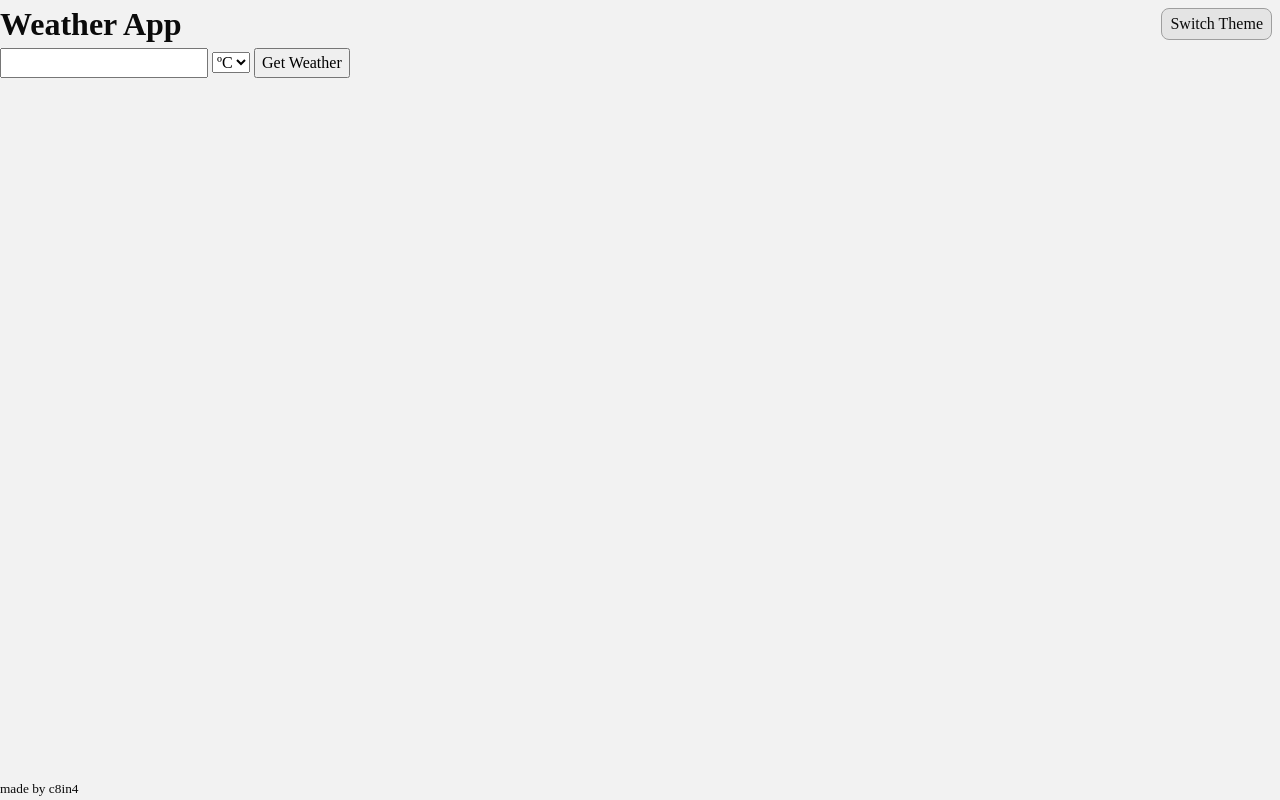
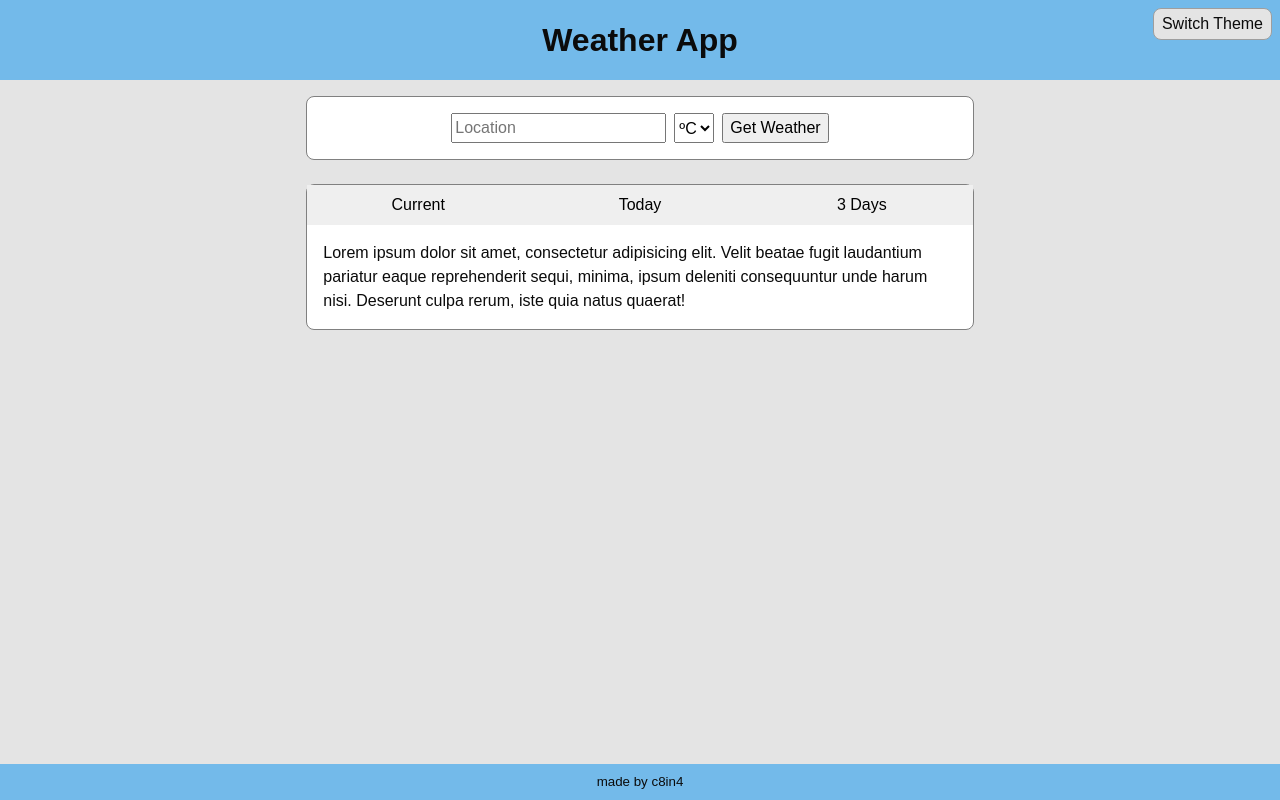
Before and after one commit to c8in4/weather-app, a website built with webpack: page src/index.html in a window 1280 px wide. Built offline with nearby package versions, Linux system fonts and the light colour scheme; no server answers.

Commit message:
Add basic layout and style

```diff
--- a/src/index.html
+++ b/src/index.html
@@ -13,13 +13,26 @@
   </header>
   <main>
     <form method="get">
-      <input type="text" name="location" id="locationInput">
+      <input type="text" name="location" id="locationInput" placeholder="Location">
       <select name="unitGroup" id="unitGroupSelect">
         <option value="metric" selected>ºC</option>
         <option value="us">ºF</option>
       </select>
       <button type="submit">Get Weather</button>
     </form>
+
+    <div id="weatherContainer">
+      <div id="weatherSelector">
+        <button>Current</button><button>Today</button><button>3 Days</button>
+      </div>
+      <div id="weatherDisplay">
+
+        Lorem ipsum dolor sit amet, consectetur adipisicing elit. Velit beatae fugit laudantium pariatur eaque
+        reprehenderit sequi, minima, ipsum deleniti consequuntur unde harum nisi. Deserunt culpa rerum, iste quia natus
+        quaerat!
+
+      </div>
+    </div>
   </main>
   <footer>
     <small>made by c8in4</small>
--- a/src/style.css
+++ b/src/style.css
@@ -88,6 +88,8 @@ h6 {
   --clr-info: oklch(0.7 0.1 260);
 
   --box-shadow: 0.1rem 0.1rem 0.5rem var(--clr-text-muted);
+  --border-radius: 0.5rem;
+  --outline: 1px solid red;
 }
 
 body.dark {
@@ -133,20 +135,91 @@ body.dark {
 
 body {
   height: 100dvh;
+  font-family: Arial, Helvetica, sans-serif;
   background-color: var(--clr-bg);
   color: var(--clr-text);
   display: flex;
   flex-direction: column;
 }
 
-header {}
+header,
+footer {
+  background-color: var(--clr-primary);
+  padding: 1rem;
+  display: flex;
+  justify-content: center;
+  align-items: center;
+}
+
+
+footer {
+  padding: 0.5rem;
+}
 
 main {
+  /* outline: var(--outline); */
   flex: 1;
+
+  /* overflow-y: scroll; */
+
+  background-color: var(--clr-bg-dark);
+  padding: 1rem;
+
+  display: flex;
+  flex-direction: column;
+  align-items: center;
+  gap: 1.5rem;
+
+  >* {
+    width: clamp(300px, 80%, 75ch);
+    /* max-width: 100%; */
+  }
+
+  form {
+    /* outline: var(--outline); */
+
+    position: sticky;
+    top: 0rem;
+
+    display: flex;
+    justify-content: center;
+    gap: 0.5rem;
+    padding: 1rem;
+    background-color: var(--clr-bg-light);
+    border-radius: var(--border-radius);
+    border: 0.1rem solid var(--clr-border);
+  }
+
+  #weatherContainer {
+    /* width: 100%; */
+    background-color: var(--clr-bg-light);
+    border-radius: var(--border-radius);
+    border: 0.1rem solid var(--clr-border);
+    /* overflow: ; */
+
+    #weatherSelector {
+      /* outline: var(--outline); */
+      border-radius: var(--border-radius) var(--border-radius) 0 0;
+
+      display: grid;
+      grid-template-columns: repeat(3, 1fr);
+
+      button {
+        border: none;
+        padding: 0.5rem 0;
+      }
+
+      button:hover {
+        cursor: pointer;
+      }
+    }
+
+    #weatherDisplay {
+      padding: 1rem;
+    }
+  }
 }
 
 .hidden {
   display: none;
 }
-
-footer {}
```
